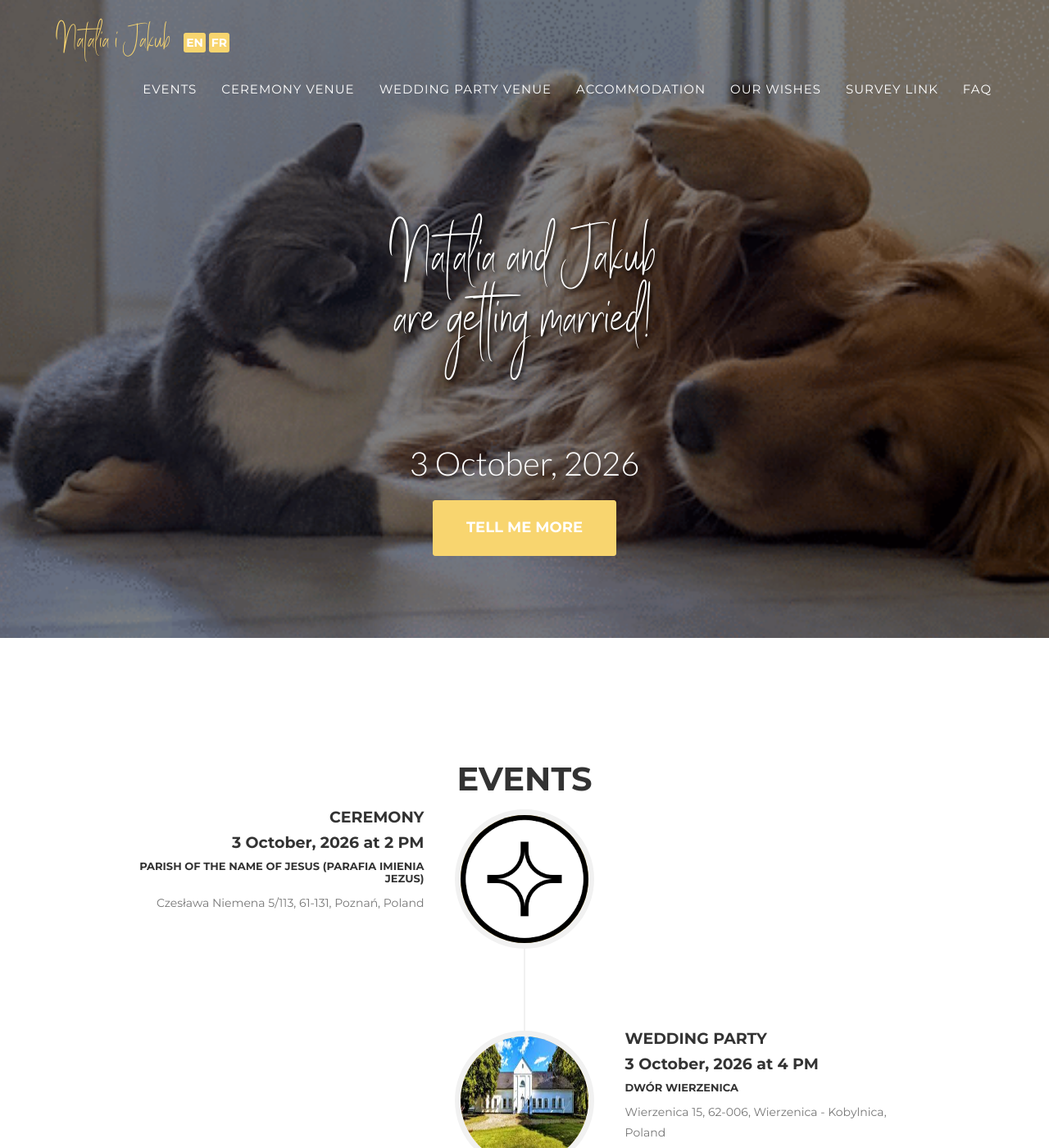
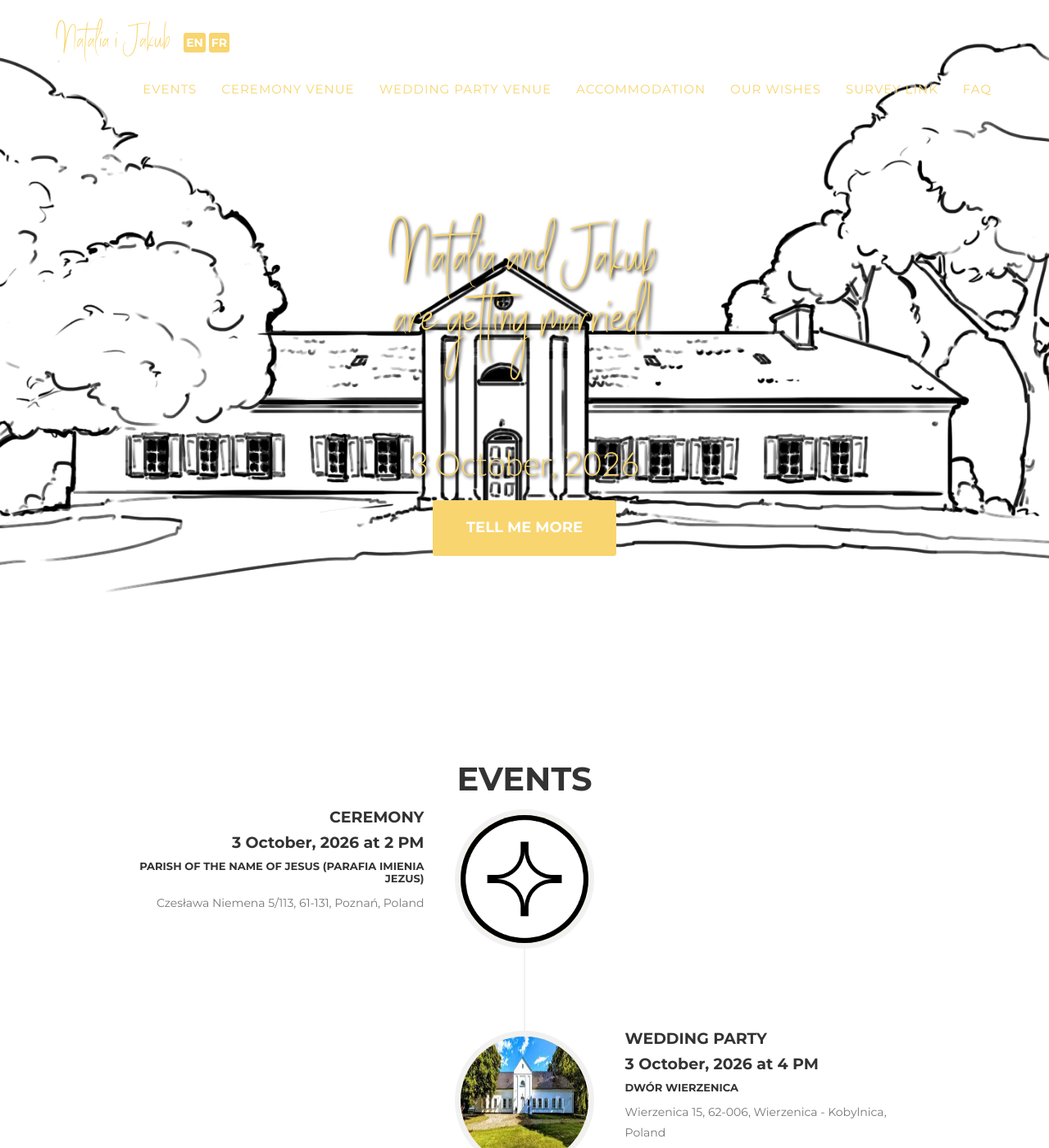
Before and after one commit to iakubluczak/iakubluczak.github.io, a Jekyll site: the page built from _en_pages/index.html, in a window 1280 px wide and 1400 px high. Shown: the whole window at 82% size. Built offline with Jekyll 4.4.1, drawn with Linux system fonts in a browser that asks for light colours; some web fonts are replaced.

Commit message:
Update styles and background images in CSS files; change text color and add text shadow for improved visibility.

```diff
--- a/_includes/css/agency.css
+++ b/_includes/css/agency.css
@@ -362,7 +362,7 @@ header {
     text-align: center;
     color: #fff;
     background-attachment: scroll;
-    background-image: url('{{ site.baseurl }}/img/backgrounds/header.gif');
+    background-image: url('{{ site.baseurl }}/img/backgrounds/04_domek.png');
     background-position: center center;
     /*background-position: top center;*/
     background-repeat: none;
@@ -405,7 +405,7 @@ header .intro-text .intro-heading {
     text-align: center;
     color: #fff;
     background-attachment: scroll;
-    background-image: url('{{ site.baseurl }}/img/backgrounds/header.gif');
+    background-image: url('{{ site.baseurl }}/img/backgrounds/04_domek.png');
     /*background-position: center center;*/
     background-position: top center;
     background-repeat: none;
--- a/style.css
+++ b/style.css
@@ -287,7 +287,7 @@ fieldset[disabled] .btn-m.active {
     font-family: Montserrat, "Helvetica Neue", Helvetica, Arial, sans-serif;
     font-weight: 400;
     letter-spacing: 1px;
-    color: #fff;
+    color: #f8d56f;
     /*color: #808080;*/
     -webkit-transition: all ease .35s;
     -moz-transition: all ease .35s;
@@ -370,7 +370,7 @@ header {
     text-align: center;
     color: #fff;
     background-attachment: scroll;
-    background-image: url('/img/backgrounds/header.gif');
+    background-image: url('/img/backgrounds/03_gruba.png');
     background-position: center center;
     /*background-position: top center;*/
     background-repeat: none;
@@ -394,6 +394,7 @@ header .intro-text .intro-lead-in {
     font-size: 22px;
     /*font-style: italic;*/
     line-height: 22px;
+    text-shadow: 2px 2px 4px #000000;
 }
 
 header .intro-text .intro-heading {
@@ -411,9 +412,9 @@ header .intro-text .intro-heading {
 @media(min-width:768px) {
 	header {
     text-align: center;
-    color: #fff;
+    color: #f8d56f;
     background-attachment: scroll;
-    background-image: url('/img/backgrounds/header.gif');
+    background-image: url('/img/backgrounds/03_gruba.png');
     /*background-position: center center;*/
     background-position: top center;
     background-repeat: none;
@@ -440,6 +441,7 @@ header .intro-text .intro-heading {
         font-size: 40px;
         /*font-style: italic;*/
         line-height: 40px;
+        text-shadow: 2px 2px 4px #000000;
     }
 
     header .intro-text .intro-heading {
```
Also changed, not shown: img/backgrounds/01_versja.png (added), img/backgrounds/02_cienka.png (added), img/backgrounds/03_gruba.png (added), img/backgrounds/04_domek.png (added), 5 other files.
